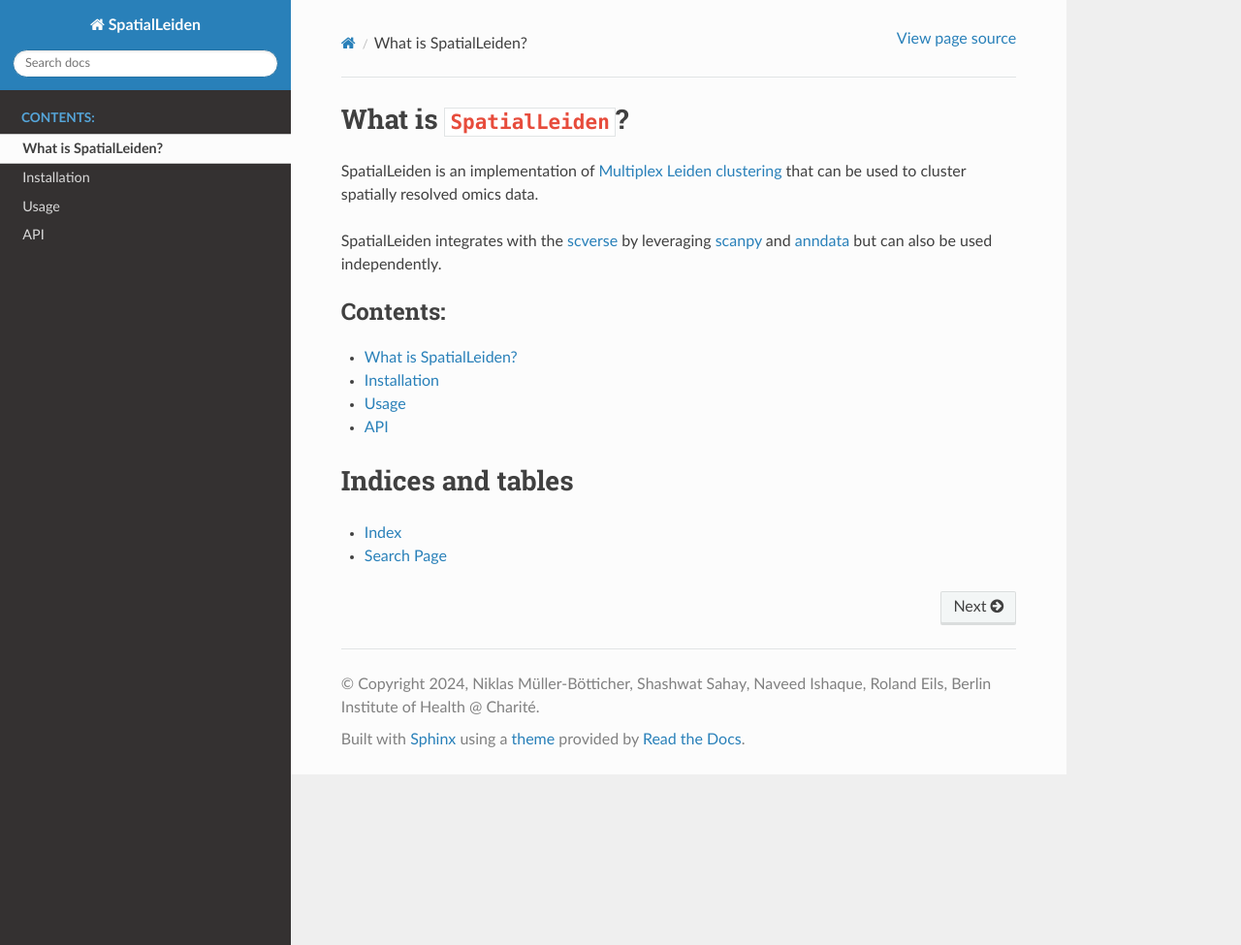
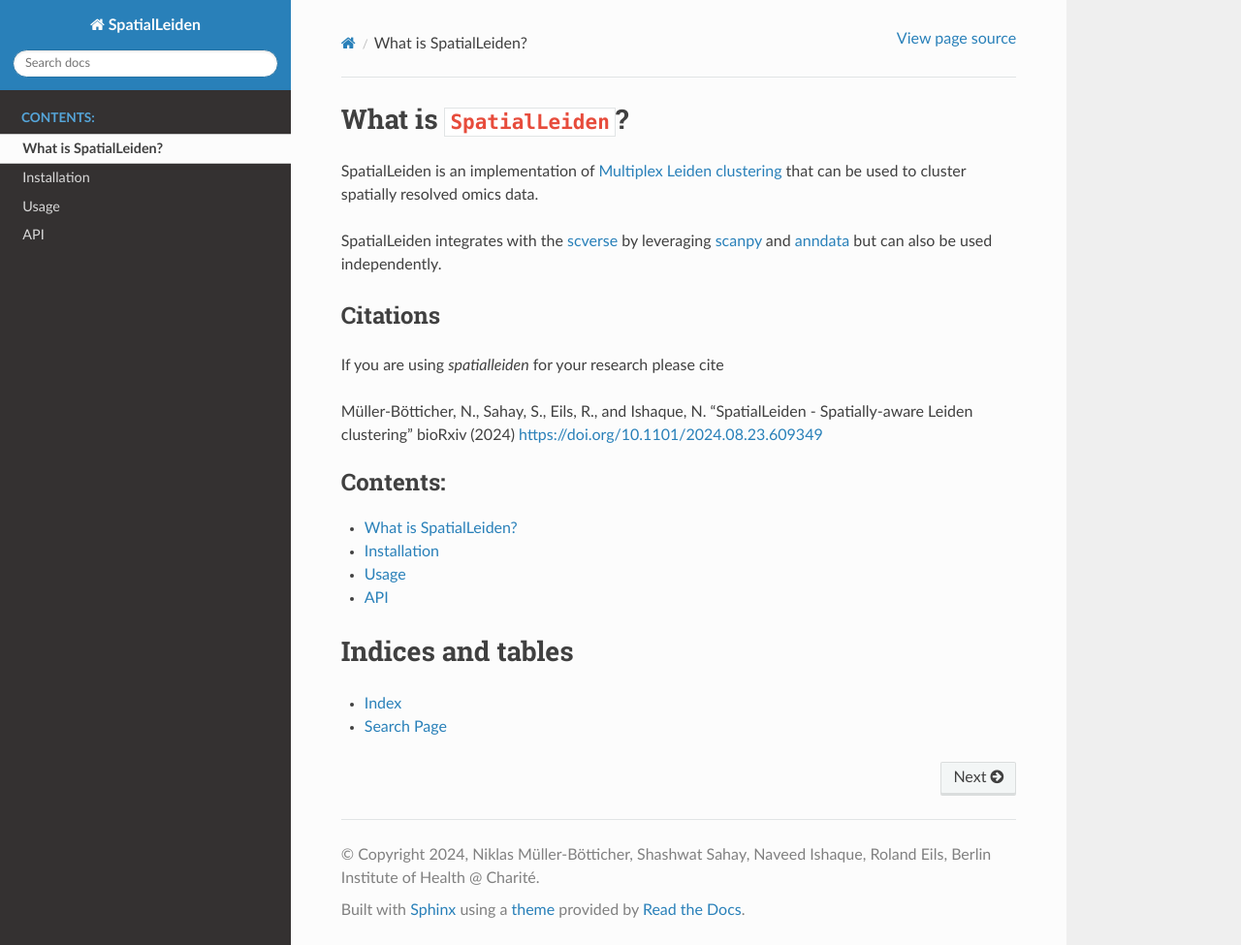
Before and after one commit to HiDiHlabs/SpatialLeiden, a Sphinx documentation site: the page built from docs/source/index.rst, in a window 1280 px wide and 975 px high. Shown: the whole window at 97% size. Built offline with Sphinx 7.4.7 and the Read the Docs theme 2.0.0, drawn with Linux system fonts in a browser that asks for light colours.

Commit message:
add biorxiv citation

```diff
--- a/docs/source/index.rst
+++ b/docs/source/index.rst
@@ -8,6 +8,15 @@ that can be used to cluster spatially resolved omics data.
 SpatialLeiden integrates with the `scverse <https://scverse.org/>`_ by leveraging
 `scanpy <https://scanpy.readthedocs.io/>`_ and `anndata <https://anndata.readthedocs.io/>`_
 but can also be used independently.
+
+Citations
+---------
+
+If you are using `spatialleiden` for your research please cite
+
+Müller-Bötticher, N., Sahay, S., Eils, R., and Ishaque, N.
+"SpatialLeiden - Spatially-aware Leiden clustering"
+bioRxiv (2024) https://doi.org/10.1101/2024.08.23.609349
 
 
 .. toctree::
```
Also changed, not shown: README.md (+8 -0 lines).
